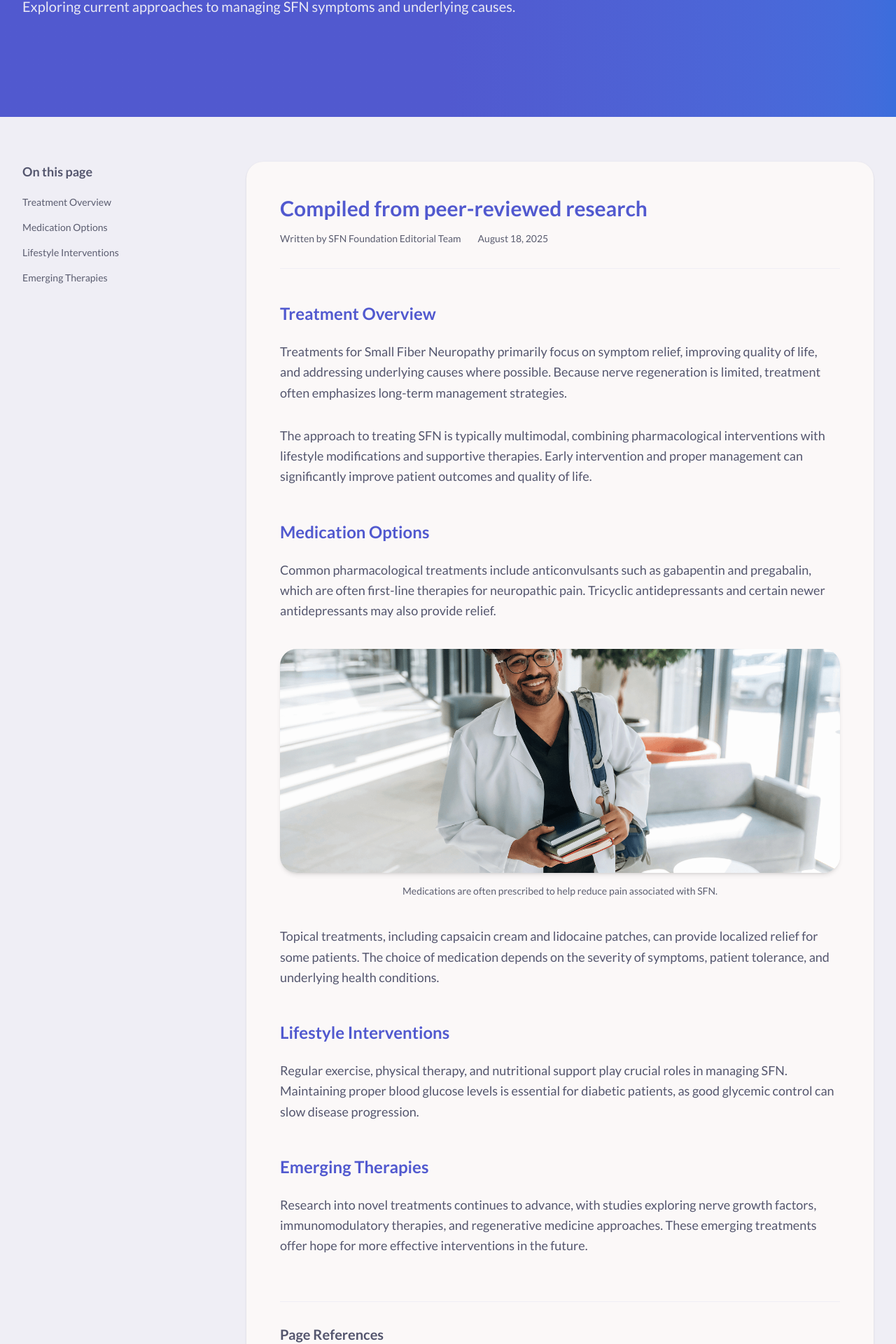
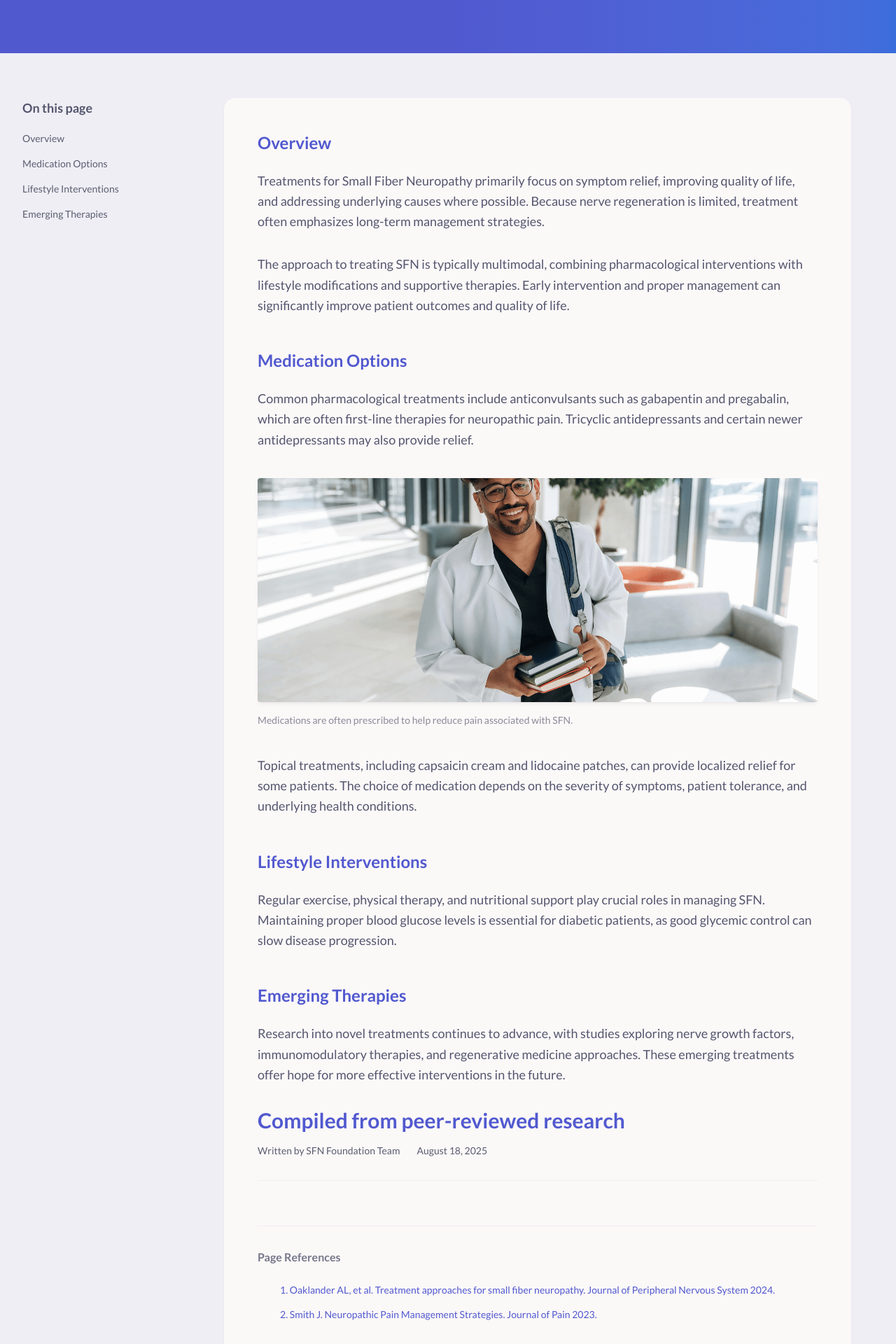
Before and after one commit to MattSnyder97/sfn-foundation, a Next.js app: page /about/treatments in a window 1280 px wide. Shown: the part 370-2290 px from the top of the page at 70% size. Built offline with nearby package versions, Linux system fonts and the light colour scheme.

Commit message:
Small fixes

```diff
--- a/package.json
+++ b/package.json
@@ -12,6 +12,7 @@
     "@radix-ui/react-accordion": "^1.2.12",
     "class-variance-authority": "^0.7.1",
     "clsx": "^2.1.1",
+    "framer-motion": "^12.23.12",
     "lucide-react": "^0.539.0",
     "next": "15.4.6",
     "react": "19.1.0",
--- a/src/app/about/treatments/page.tsx
+++ b/src/app/about/treatments/page.tsx
@@ -9,7 +9,7 @@ import InfoReferences from "@/components/info/InfoReferences";
 
 // Table of contents for the sidebar
 const tableOfContents = [
-  { id: "overview", title: "Treatment Overview" },
+  { id: "overview", title: "Overview" },
   { id: "medications", title: "Medication Options" },
   { id: "lifestyle", title: "Lifestyle Interventions" },
   { id: "emerging", title: "Emerging Therapies" }
@@ -25,15 +25,9 @@ export default function TreatmentsPage() {
       />
 
       <InfoLayout tableOfContents={tableOfContents}>
-        {/* Metadata */}
-        <InfoMeta
-          title="Compiled from peer-reviewed research"
-          author="SFN Foundation Editorial Team"
-          lastUpdated="August 18, 2025"
-        />
 
         {/* Treatment Overview */}
-        <InfoParagraphTitle id="overview">Treatment Overview</InfoParagraphTitle>
+        <InfoParagraphTitle id="overview">Overview</InfoParagraphTitle>
 
         <InfoParagraph>
           Treatments for Small Fiber Neuropathy primarily focus on symptom relief,
@@ -92,6 +86,13 @@ export default function TreatmentsPage() {
           hope for more effective interventions in the future.
         </InfoParagraph>
 
+        {/* Metadata */}
+        <InfoMeta
+          title="Compiled from peer-reviewed research"
+          author="SFN Foundation Team"
+          lastUpdated="August 18, 2025"
+        />
+
         {/* References */}
         <InfoReferences
           references={[
--- a/src/components/info/InfoHero.tsx
+++ b/src/components/info/InfoHero.tsx
@@ -14,7 +14,7 @@ export default function InfoHero({ title, subtitle }: InfoHeroProps) {
       <div className="absolute inset-0 bg-gradient-to-r from-primary/80 via-primary/70 to-secondary/30"/>
 
       {/* Content */}
-      <div className="container-padding mx-auto relative z-10 flex items-center min-h-[400px] py-24">
+      <div className="container-padding mx-auto relative z-10 flex items-center min-h-[160px] py-24">
         <div className="text-left text-offWhite max-w-5xl">
           <h1 className="text-4xl md:text-5xl font-bold text-white mb-6 leading-tight tracking-tight">
             {title}
--- a/src/components/info/InfoImage.tsx
+++ b/src/components/info/InfoImage.tsx
@@ -9,7 +9,7 @@ interface InfoImageProps {
 export default function InfoImage({ src, alt, caption }: InfoImageProps) {
   return (
     <figure className="my-10">
-      <div className="relative w-full h-80 rounded-[24px] overflow-hidden shadow-md">
+      <div className="relative w-full h-80 rounded-[4px] overflow-hidden shadow-md/5">
         <Image
           src={src}
           alt={alt}
@@ -19,7 +19,7 @@ export default function InfoImage({ src, alt, caption }: InfoImageProps) {
         />
       </div>
       {caption && (
-        <figcaption className="mt-4 text-center text-sm text-gray">
+        <figcaption className="mt-4 text-left text-sm text-gray/70">
           {caption}
         </figcaption>
       )}
--- a/src/components/info/InfoReferences.tsx
+++ b/src/components/info/InfoReferences.tsx
@@ -13,8 +13,8 @@ interface InfoReferencesProps {
 export default function InfoReferences({ references }: InfoReferencesProps) {
   return (
       <section className="mt-16 pt-8 border-t border-offWhite">
-      <h2 className="text-xl font-semibold text-dark mb-6">Page References</h2>
-      <ol className="space-y-3">
+      <h2 className="text-md font-semibold text-dark/80 mb-6">Page References</h2>
+      <ol className="space-y-3 pl-8">
       {references.map((ref, index) => (
         <li key={index} className="text-sm text-gray leading-relaxed">
           <span className="text-primary font-medium">{index + 1}. </span>
--- a/src/components/layouts/InfoLayout.tsx
+++ b/src/components/layouts/InfoLayout.tsx
@@ -13,15 +13,15 @@ export default function InfoLayout({ children, tableOfContents }: InfoLayoutProp
         <div className="flex gap-12 lg:gap-16">
           {/* Sidebar - On this page */}
           {tableOfContents && (
-            <aside className="hidden lg:block w-64 flex-shrink-0">
-              <div className="sticky top-8">
+            <aside className="hidden lg:block w-56 flex-shrink-0">
+              <div className="sticky" style={{ top: "calc(var(--header-height) - 30px)" }}>
                 <h3 className="text-lg font-semibold text-dark mb-4">On this page</h3>
                 <nav className="space-y-2">
                   {tableOfContents.map((item) => (
                     <a
                       key={item.id}
                       href={`#${item.id}`}
-                      className="block text-sm text-gray hover:text-primary transition-colors duration-200 py-1"
+                      className="block text-sm text-gray hover:text-primary hover:underline transition-all duration-200 py-1"
                     >
                       {item.title}
                     </a>
@@ -33,7 +33,7 @@ export default function InfoLayout({ children, tableOfContents }: InfoLayoutProp
 
           {/* Main Content */}
           <div className="flex-1 max-w-4xl">
-            <article className="bg-white rounded-[24px] px-8 md:px-12 py-12 shadow-sm">
+            <article className="bg-white rounded-[16px] px-8 md:px-12 py-12 shadow-sm/5">
               {children}
             </article>
           </div>
```
Also changed, not shown: 1 other file (tests, documents, lock files or other folders). Lines whose indentation alone changed are shown as unchanged.
